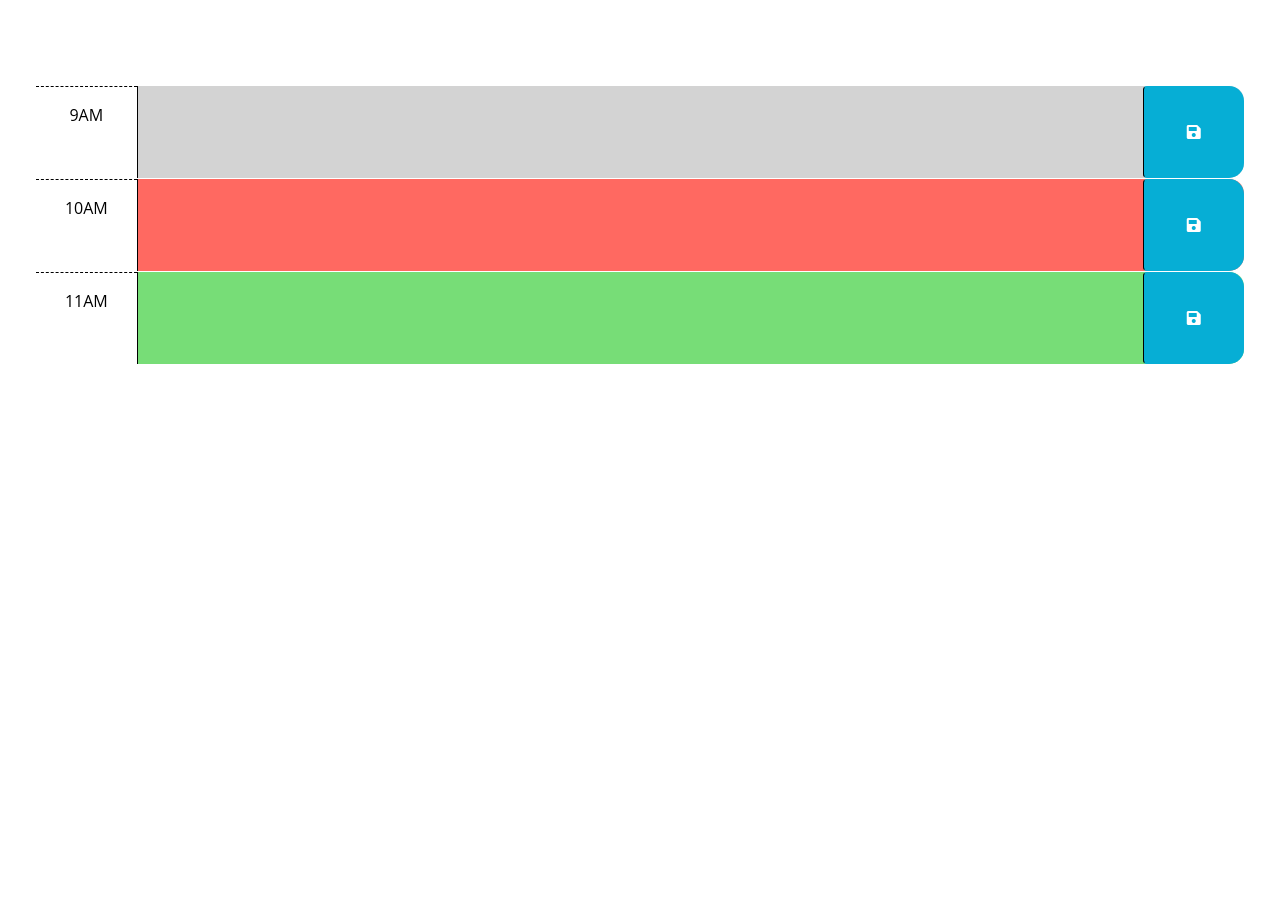
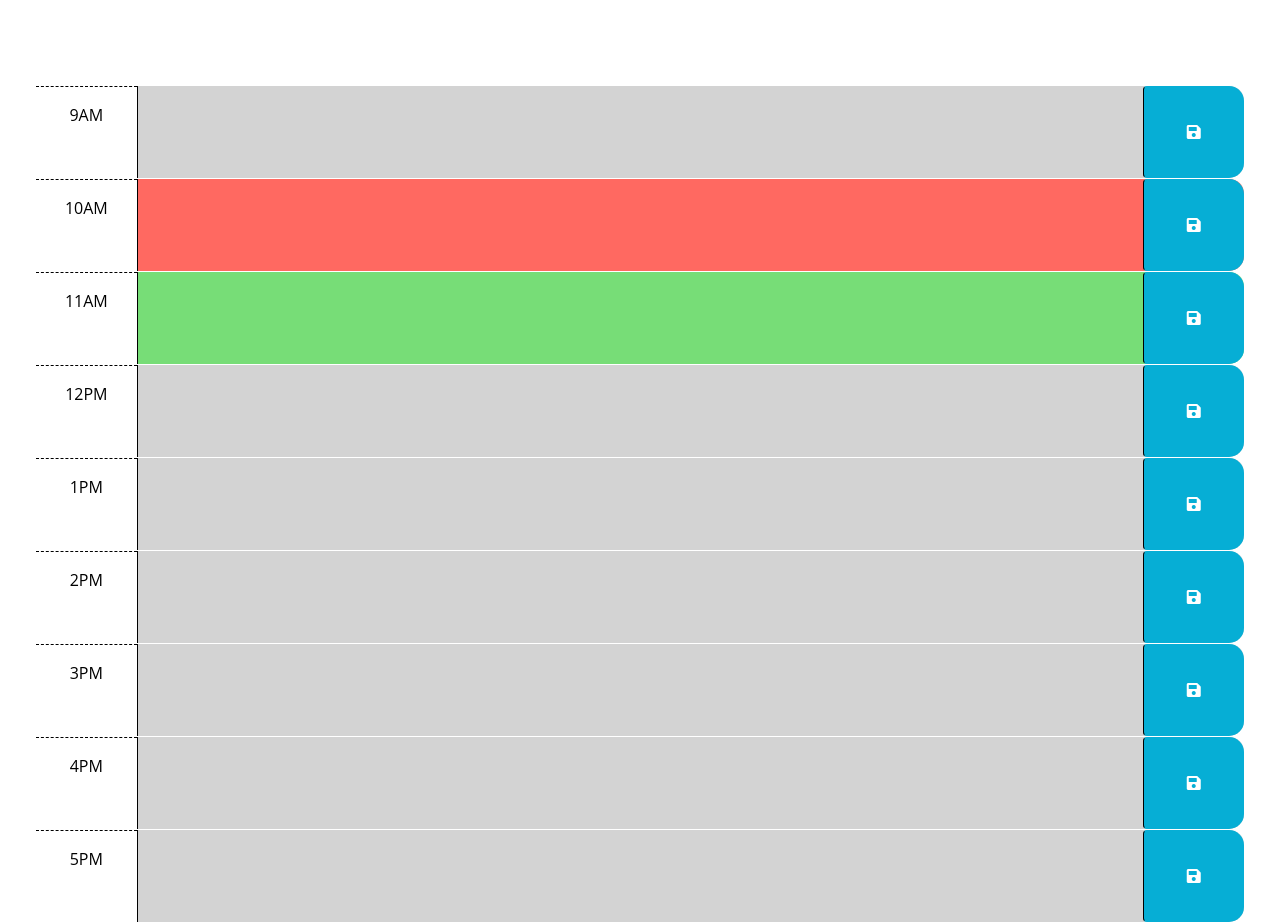
Before and after one commit to gwennr-t/Work-Day-Scheduler, a plain HTML site: page index.html in a window 1280 px wide. Shown: the part 166-1088 px from the top of the page. Before the commit the page ends 800 px from the top, so only its background shows below. Drawn offline with nearby package versions, Linux system fonts and the light colour scheme; files that its build step writes are made by us from their sources; files whose address does not match are found by name.

Commit message:
added in a div for each hour of the work day in HTML

```diff
--- a/index.html
+++ b/index.html
@@ -4,6 +4,7 @@
     <meta charset="UTF-8" />
     <meta name="viewport" content="width=device-width, initial-scale=1.0" />
     <meta http-equiv="X-UA-Compatible" content="ie=edge" />
+
     <link
       href="https://cdn.jsdelivr.net/npm/bootstrap@5.1.3/dist/css/bootstrap.min.css"
       rel="stylesheet"
@@ -42,6 +43,7 @@
         -->
 
       <!-- Example of a past time block. The "past" class adds a gray background color. -->
+      <!-- 9AM -->
       <div id="hour-9" class="row time-block past">
         <div class="col-2 col-md-1 hour text-center py-3">9AM</div>
         <textarea class="col-8 col-md-10 description" rows="3"> </textarea>
@@ -51,6 +53,7 @@
       </div>
 
       <!-- Example of a present time block. The "present" class adds a red background color. -->
+      <!-- 10AM -->
       <div id="hour-10" class="row time-block present">
         <div class="col-2 col-md-1 hour text-center py-3">10AM</div>
         <textarea class="col-8 col-md-10 description" rows="3"> </textarea>
@@ -60,6 +63,7 @@
       </div>
 
       <!-- Example of a future time block. The "future" class adds a green background color. -->
+      <!-- 11AM -->
       <div id="hour-11" class="row time-block future">
         <div class="col-2 col-md-1 hour text-center py-3">11AM</div>
         <textarea class="col-8 col-md-10 description" rows="3"> </textarea>
@@ -67,6 +71,61 @@
           <i class="fas fa-save" aria-hidden="true"></i>
         </button>
       </div>
+
+      <!-- 12PM (need to change past, present, future thing)-->
+      <div id="hour-12" class="row time-block past">
+        <div class="col-2 col-md-1 hour text-center py-3">12PM</div>
+        <textarea class="col-8 col-md-10 description" rows="3"> </textarea>
+        <button class="btn saveBtn col-2 col-md-1" aria-label="save">
+          <i class="fas fa-save" aria-hidden="true"></i>
+        </button>
+      </div>
+
+      <!-- 1PM (need to change past, present, future thing)-->
+      <div id="hour-1" class="row time-block past">
+        <div class="col-2 col-md-1 hour text-center py-3">1PM</div>
+        <textarea class="col-8 col-md-10 description" rows="3"> </textarea>
+        <button class="btn saveBtn col-2 col-md-1" aria-label="save">
+          <i class="fas fa-save" aria-hidden="true"></i>
+        </button>
+      </div>
+
+      <!-- 2PM (need to change past, present, future thing)-->
+      <div id="hour-2" class="row time-block past">
+        <div class="col-2 col-md-1 hour text-center py-3">2PM</div>
+        <textarea class="col-8 col-md-10 description" rows="3"> </textarea>
+        <button class="btn saveBtn col-2 col-md-1" aria-label="save">
+          <i class="fas fa-save" aria-hidden="true"></i>
+        </button>
+      </div>
+
+      <!-- 3PM (need to change past, present, future thing)-->
+      <div id="hour-3" class="row time-block past">
+        <div class="col-2 col-md-1 hour text-center py-3">3PM</div>
+        <textarea class="col-8 col-md-10 description" rows="3"> </textarea>
+        <button class="btn saveBtn col-2 col-md-1" aria-label="save">
+          <i class="fas fa-save" aria-hidden="true"></i>
+        </button>
+      </div>
+
+      <!-- 4PM (need to change past, present, future thing)-->
+      <div id="hour-4" class="row time-block past">
+        <div class="col-2 col-md-1 hour text-center py-3">4PM</div>
+        <textarea class="col-8 col-md-10 description" rows="3"> </textarea>
+        <button class="btn saveBtn col-2 col-md-1" aria-label="save">
+          <i class="fas fa-save" aria-hidden="true"></i>
+        </button>
+      </div>
+
+      <!-- 5PM (need to change past, present, future thing)-->
+      <div id="hour-5" class="row time-block past">
+        <div class="col-2 col-md-1 hour text-center py-3">5PM</div>
+        <textarea class="col-8 col-md-10 description" rows="3"> </textarea>
+        <button class="btn saveBtn col-2 col-md-1" aria-label="save">
+          <i class="fas fa-save" aria-hidden="true"></i>
+        </button>
+      </div>
+
     </div>
 
     <script src="https://cdnjs.cloudflare.com/ajax/libs/jquery/3.2.1/jquery.min.js"></script>
```
Also changed, not shown: 1 other file.
